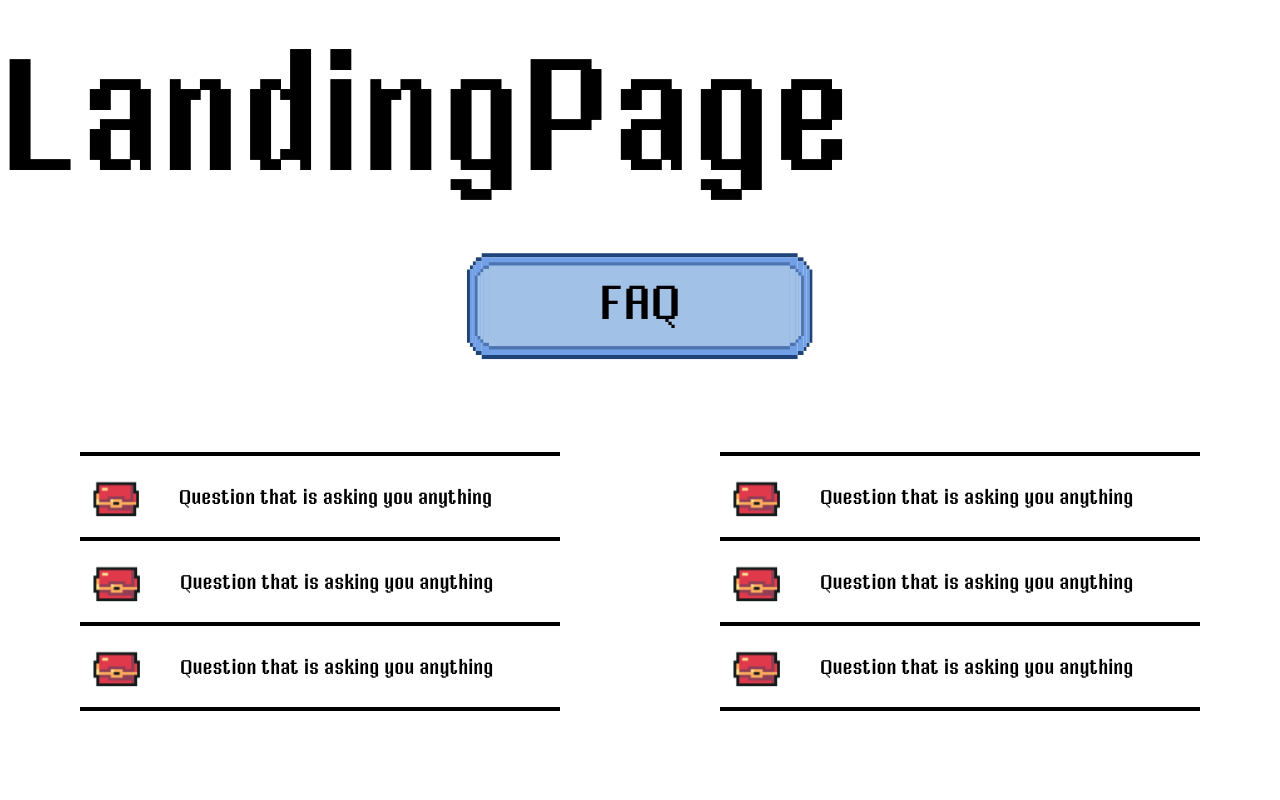
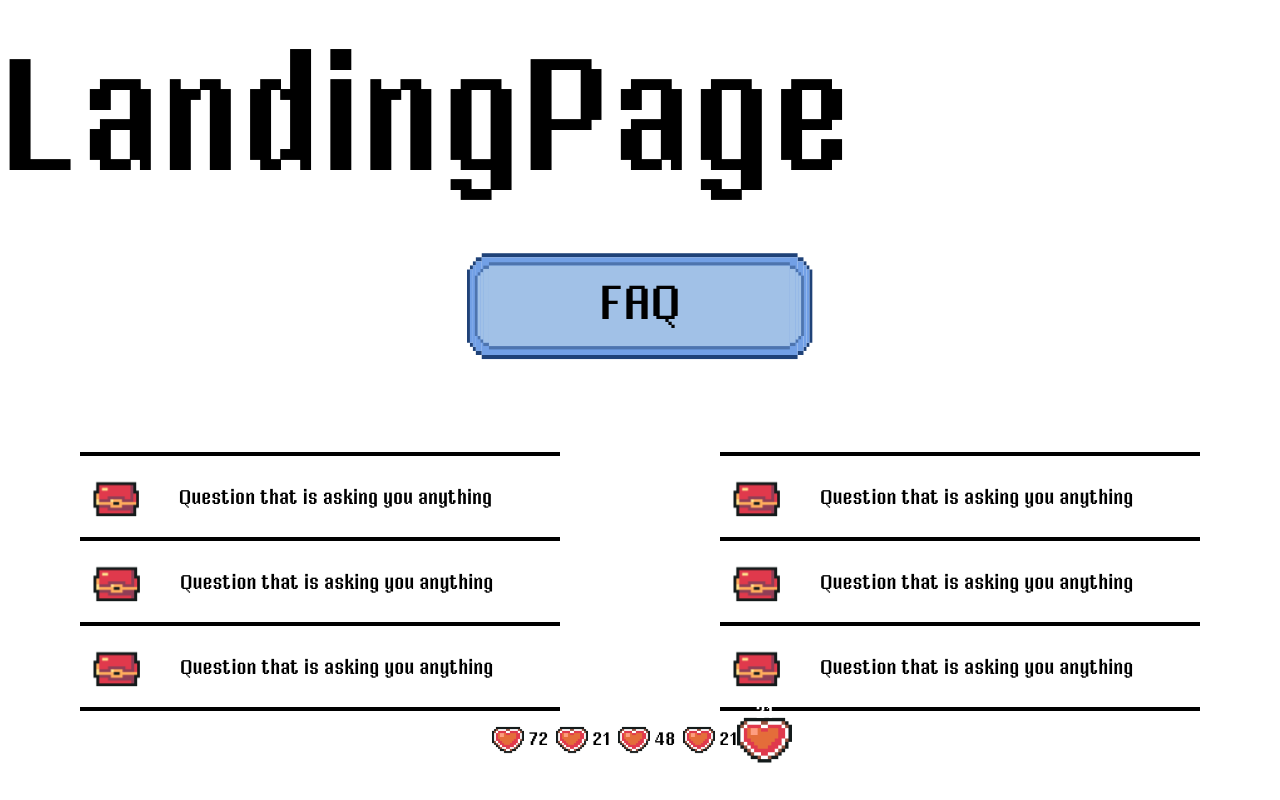
Before and after one commit to Bostonhacks/Bostonhacks-2023, a React (Vite) app: page / in a window 1280 px wide. Built offline with nearby package versions, Linux system fonts and the light colour scheme.

Commit message:
making timer

```diff
--- /dev/null
+++ b/src/components/CountdownTimerComponent/CountDownTimer.jsx
@@ -0,0 +1,71 @@
+import heartIcon from "../../assets/images/HeartTimer.png";
+import { useState, useEffect } from "react";
+
+const CountDownTimer = () => {
+  const targetDate = new Date("2023-10-18 00:00:00").getTime();
+  const [timeLeft, setTimeLeft] = useState(calculateTimeLeft());
+
+  useEffect(() => {
+    const countdownInterval = setInterval(() => {
+      const timeLeft = calculateTimeLeft();
+      setTimeLeft(timeLeft);
+
+      if (timeLeft <= 0) {
+        // Countdown has ended, do something here (e.g., display a message)
+        clearInterval(countdownInterval);
+      }
+    }, 1000);
+
+    return () => clearInterval(countdownInterval);
+  }, []);
+
+  function calculateTimeLeft() {
+    const now = new Date().getTime();
+    return Math.max(targetDate - now, 0);
+  }
+
+  function formatTime(time) {
+    return time < 10 ? `0${time}` : time;
+  }
+
+  const days = Math.floor(timeLeft / (1000 * 60 * 60 * 24));
+  const hours = Math.floor(
+    (timeLeft % (1000 * 60 * 60 * 24)) / (1000 * 60 * 60)
+  );
+  const minutes = Math.floor((timeLeft % (1000 * 60 * 60)) / (1000 * 60));
+  const seconds = Math.floor((timeLeft % (1000 * 60)) / 1000);
+
+  return (
+    <div className="countdown flex items-center justify-center">
+      <div
+        id="timer"
+        className="flex items-center justify-center text-xl space-x-1"
+      >
+        <div className="flex items-center">
+          <img src={heartIcon} alt="Heart Icon" className="w-8 h-8 mx-1" />
+          <span className="days">{formatTime(days)}</span>
+        </div>
+        <div className="flex items-center">
+          <img src={heartIcon} alt="Heart Icon" className="w-8 h-8 mx-1" />
+          <span className="hours">{formatTime(hours)}</span>
+        </div>
+        <div className="flex items-center">
+          <img src={heartIcon} alt="Heart Icon" className="w-8 h-8 mx-1" />
+          <span className="minutes">{formatTime(minutes)}</span>
+        </div>
+        <div className="flex items-center">
+          <img src={heartIcon} alt="Heart Icon" className="w-8 h-8 mx-1" />
+          <span className="seconds">{formatTime(seconds)}</span>
+        </div>
+      </div>
+      <div class="relative w-50 h-50">
+        <img src={heartIcon} class="object-cover w-full h-full" />
+        <div class="absolute py-0 bottom-10 inset-x-0 text-white text-xl text-center">
+          {formatTime(seconds)}
+        </div>
+      </div>
+    </div>
+  );
+};
+
+export default CountDownTimer;
--- a/src/pages/LandingPage.jsx
+++ b/src/pages/LandingPage.jsx
@@ -1,5 +1,5 @@
 import FAQ from "../components/LandingPageComponents/FAQ"
-
+import CountDownTimer from "../components/CountdownTimerComponent/CountDownTimer"
 
 const LandingPage = () => {
   return (
@@ -10,6 +10,7 @@ const LandingPage = () => {
 
       <div>
         <FAQ />
+        <CountDownTimer/>
       </div>
     </div>
 
```
Also changed, not shown: src/assets/images/HeartTimer.png (added), 1 other file (tests, documents, lock files or other folders).
